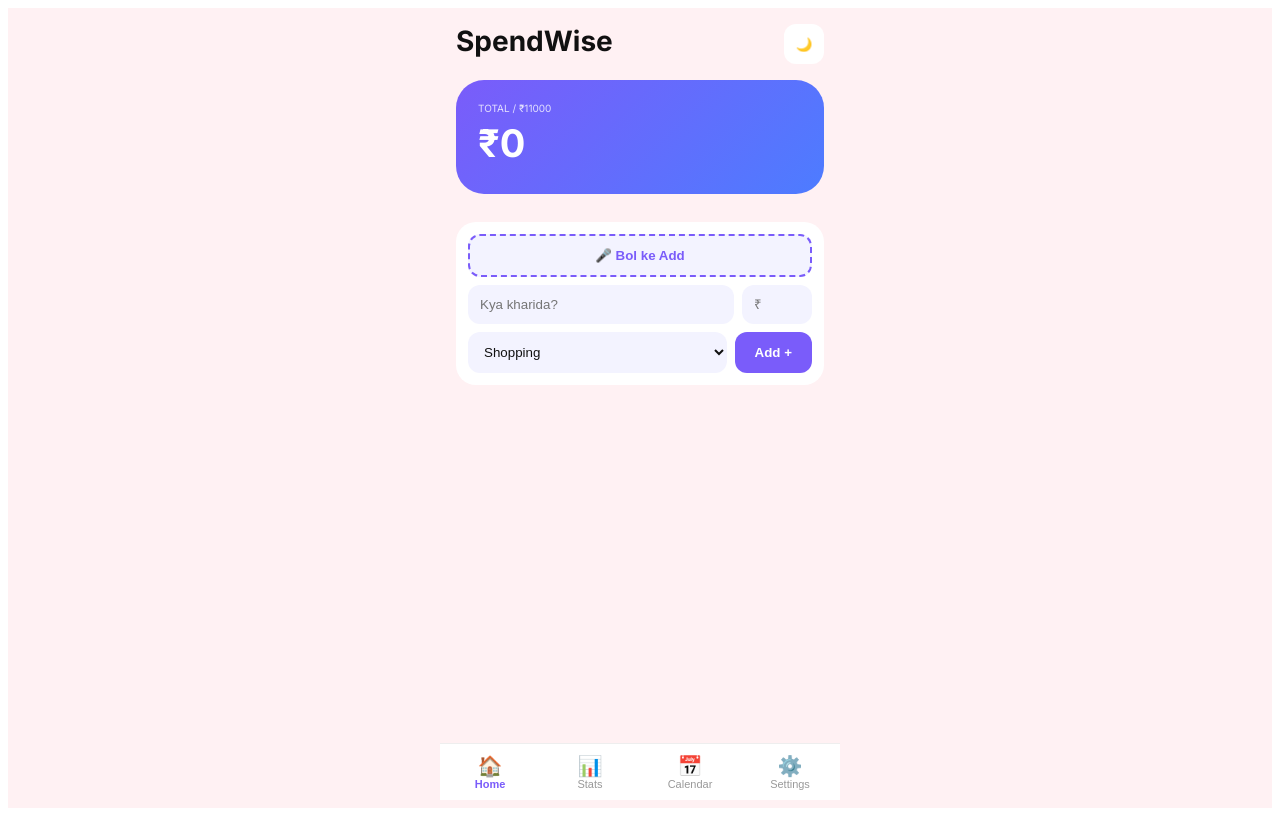
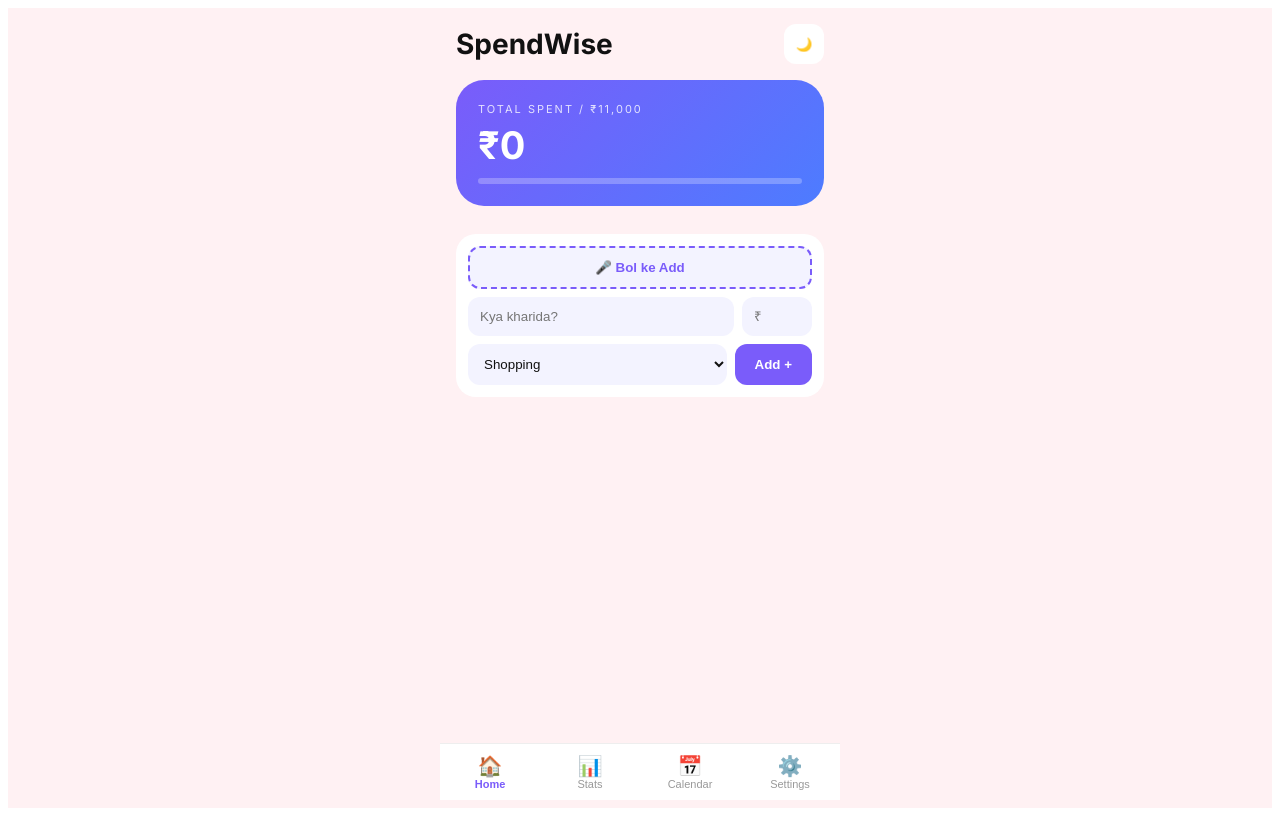
Before and after one commit to profitvertex-dot/SpendWise01, a React (Vite) app: page / in a window 1280 px wide. Built offline with nearby package versions, Linux system fonts and the light colour scheme.

Commit message:
Update App.tsx

```diff
--- a/src/App.tsx
+++ b/src/App.tsx
@@ -18,10 +18,12 @@ function SwipeRow({e, onDelete, cardBg, textColor}: any){
   return (
     <div style={{position:'relative', overflow:'hidden', borderRadius:14}}>
       <div style={{position:'absolute', right:0, top:0, bottom:0, width:90, background:'#FF3B30', display:'flex', alignItems:'center', justifyContent:'center', color:'#fff', fontWeight:800}}>Delete</div>
-      <div onTouchStart={(ev:any)=> startX.current = ev.touches[0].clientX}
+      <div
+        onTouchStart={(ev:any)=> startX.current = ev.touches[0].clientX}
         onTouchMove={(ev:any)=>{ const diff = ev.touches[0].clientX - startX.current; if(diff<0) setDx(Math.max(diff,-90)) }}
         onTouchEnd={()=>{ if(dx<-60) onDelete(); setDx(0) }}
-        style={{transform:`translateX(${dx}px)`, transition: dx===0?'transform 0.2s':'none', background:cardBg, padding:14, display:'flex', justifyContent:'space-between', position:'relative', zIndex:1}}>
+        style={{transform:`translateX(${dx}px)`, transition: dx===0?'transform 0.2s':'none', background:cardBg, padding:14, display:'flex', justifyContent:'space-between', position:'relative', zIndex:1}}
+      >
         <div><b style={{color:textColor}}>{catMeta[e.cat].emoji} {e.title}</b><div style={{fontSize:11,opacity:0.5}}>{e.dateISO} • {e.cat}</div></div>
         <b style={{color:textColor}}>₹{e.amount}</b>
       </div>
@@ -60,29 +62,78 @@ export default function App(){
   const days = Array.from({length:firstDay},()=>null).concat(Array.from({length:daysInMonth},(_,i)=>i+1))
 
   return(
-    <div style={{minHeight:'100vh', background: dark?'#000':'#FFF1F3', color:textColor, fontFamily:'Inter', paddingBottom:80, boxSizing:'border-box'}}>
+    <div style={{minHeight:'100vh', background: dark?'#000':'#FFF1F3', color:textColor, fontFamily:'Inter, system-ui', paddingBottom:80, boxSizing:'border-box'}}>
       <div style={{maxWidth:400, margin:'0 auto', padding:16, boxSizing:'border-box'}}>
+
         {page==='home' && (
           <>
-            <div style={{display:'flex', justifyContent:'space-between'}}><h1 style={{margin:0, fontSize:28, fontWeight:900}}>SpendWise</h1><button onClick={()=> setDark(!dark)} style={{width:40,height:40,borderRadius:12,border:0,background:cardBg}}>{dark?'☀️':'🌙'}</button></div>
-            <div style={{background:'linear-gradient(135deg,#7A5CFA,#4D7CFF)', borderRadius:28, padding:22, marginTop:16, color:'#fff'}}><p style={{margin:0,fontSize:10,opacity:0.8}}>TOTAL / ₹{budget}</p><h1 style={{margin:'6px 0',fontSize:38,fontWeight:900}}>₹{total.toLocaleString()}</h1></div>
-            <div style={{marginTop:14,display:'grid',gap:10}}>{expenses.slice(0,8).map(e=> <SwipeRow key={e.id} e={e} cardBg={cardBg} textColor={textColor} onDelete={()=> setExpenses(p=> p.filter(x=> x.id!==e.id))} />)}</div>
-            <div style={{background:cardBg,borderRadius:20,padding:12,marginTop:14,display:'grid',gap:8,position:'sticky',bottom:90}}><button onClick={startVoice} style={{padding:12,borderRadius:12,border:'2px dashed #7A5CFA',background:inputBg,color:'#7A5CFA',fontWeight:800}}>{listening?'🎧 Sun raha hu...':'🎤 Bol ke Add'}</button><div style={{display:'flex',gap:8}}><input value={title} onChange={e=>setTitle(e.target.value)} placeholder="Kya kharida?" style={{flex:1,padding:12,borderRadius:12,border:0,background:inputBg,color:textColor, boxSizing:'border-box'}}/><input value={amount} onChange={e=>setAmount(e.target.value)} type="number" placeholder="₹" style={{width:70,padding:12,borderRadius:12,border:0,background:inputBg,color:textColor, boxSizing:'border-box'}}/></div><div style={{display:'flex',gap:8}}><select value={cat} onChange={e=>setCat(e.target.value as Cat)} style={{flex:1,padding:12,borderRadius:12,border:0,background:inputBg,color:textColor}}><option>Shopping</option><option>Food</option><option>Travel</option><option>Gym</option><option>Other</option></select><button onClick={add} style={{padding:'0 20px',borderRadius:12,border:0,background:'#7A5CFA',color:'#fff',fontWeight:800}}>Add +</button></div></div>
+            <div style={{display:'flex', justifyContent:'space-between', alignItems:'center'}}><h1 style={{margin:0, fontSize:28, fontWeight:900}}>SpendWise</h1><button onClick={()=> setDark(!dark)} style={{width:40,height:40,borderRadius:12,border:0,background:cardBg}}>{dark?'☀️':'🌙'}</button></div>
+            <div style={{background:'linear-gradient(135deg,#7A5CFA,#4D7CFF)', borderRadius:28, padding:22, marginTop:16, color:'#fff'}}>
+              <p style={{margin:0,fontSize:11,letterSpacing:2,opacity:0.8}}>TOTAL SPENT / ₹{budget.toLocaleString()}</p>
+              <h1 style={{margin:'6px 0',fontSize:38,fontWeight:900}}>₹{total.toLocaleString('en-IN')}</h1>
+              <div style={{height:6,background:'rgba(255,255,255,0.25)',borderRadius:10,overflow:'hidden',marginTop:10}}><div style={{width:`${Math.min((total/budget)*100,100)}%`,height:'100%',background:'#fff'}}/></div>
+            </div>
+            <div style={{marginTop:14,display:'grid',gap:10}}>{expenses.slice(0,10).map(e=> <SwipeRow key={e.id} e={e} cardBg={cardBg} textColor={textColor} onDelete={()=> setExpenses(p=> p.filter(x=> x.id!==e.id))} />)}</div>
+            <div style={{background:cardBg,borderRadius:20,padding:12,marginTop:14,display:'grid',gap:8,position:'sticky',bottom:90, boxSizing:'border-box'}}>
+              <button onClick={startVoice} style={{padding:12,borderRadius:12,border:'2px dashed #7A5CFA',background:inputBg,color:'#7A5CFA',fontWeight:800}}>{listening?'🎧 Sun raha hu...':'🎤 Bol ke Add'}</button>
+              <div style={{display:'flex',gap:8}}><input value={title} onChange={e=>setTitle(e.target.value)} placeholder="Kya kharida?" style={{flex:1,padding:12,borderRadius:12,border:0,background:inputBg,color:textColor, boxSizing:'border-box'}}/><input value={amount} onChange={e=>setAmount(e.target.value)} type="number" placeholder="₹" style={{width:70,padding:12,borderRadius:12,border:0,background:inputBg,color:textColor, boxSizing:'border-box'}}/></div>
+              <div style={{display:'flex',gap:8}}><select value={cat} onChange={e=>setCat(e.target.value as Cat)} style={{flex:1,padding:12,borderRadius:12,border:0,background:inputBg,color:textColor}}><option>Shopping</option><option>Food</option><option>Travel</option><option>Gym</option><option>Other</option></select><button onClick={add} style={{padding:'0 20px',borderRadius:12,border:0,background:'#7A5CFA',color:'#fff',fontWeight:800}}>Add +</button></div>
+            </div>
           </>
         )}
+
         {page==='history' && (
           <>
-            <div style={{display:'flex', justifyContent:'space-between', alignItems:'center'}}><h2 style={{margin:0}}>Calendar 📅</h2><div style={{display:'flex',gap:8}}><button onClick={()=> setCalDate(new Date(year, month-1,1))} style={{padding:'6px 10px',borderRadius:8,border:0,background:inputBg}}>‹</button><span style={{fontWeight:800,fontSize:13}}>{calDate.toLocaleString('en-IN',{month:'short', year:'numeric'})}</span><button onClick={()=> setCalDate(new Date(year, month+1,1))} style={{padding:'6px 10px',borderRadius:8,border:0,background:inputBg}}>›</button></div></div>
-            <div style={{background:cardBg, borderRadius:20, padding:12, marginTop:14}}><div style={{display:'grid', gridTemplateColumns:'repeat(7,1fr)', gap:4, textAlign:'center', fontSize:11, opacity:0.5, marginBottom:8}}><span>Su</span><span>Mo</span><span>Tu</span><span>We</span><span>Th</span><span>Fr</span><span>Sa</span></div><div style={{display:'grid', gridTemplateColumns:'repeat(7,1fr)', gap:6}}>{days.map((d,i)=>{ if(d===null) return <div key={'e'+i}/>; const iso=`${year}-${String(month+1).padStart(2,'0')}-${String(d).padStart(2,'0')}`; const amt=dayTotals.get(iso); const isSel=selected===iso; return <button key={iso} onClick={()=> setSelected(iso)} style={{aspectRatio:'1', borderRadius:12, border:isSel?'2px solid #7A5CFA':'0', background: amt? (isSel?'#7A5CFA':inputBg):'transparent', color:isSel?'#fff':textColor, fontWeight: amt?800:400, fontSize:12, position:'relative'}}>{d}{amt && <span style={{position:'absolute', bottom:2, left:'50%', transform:'translateX(-50%)', fontSize:7, color:isSel?'#fff':'#7A5CFA'}}>₹{amt>999? `${Math.round(amt/1000)}k`:amt}</span>}</button> })}</div></div>
-            {selected? <><h3 style={{margin:'12px 0 8px', fontSize:14}}>{selected} — ₹{(dayTotals.get(selected)||0).toLocaleString()}</h3><div style={{display:'grid', gap:8}}>{expenses.filter(e=> e.dateISO===selected).map(e=> <SwipeRow key={e.id} e={e} cardBg={cardBg} textColor={textColor} onDelete={()=> setExpenses(p=> p.filter(x=> x.id!==e.id))}/> )}{expenses.filter(e=> e.dateISO===selected).length===0 && <p style={{opacity:0.5}}>Is din kuch nahi 🎉</p>}</div><button onClick={()=> setSelected(null)} style={{marginTop:10, padding:8, border:0, background:'transparent', color:'#7A5CFA'}}>← Back to all</button></> : <><input value={q} onChange={e=>setQ(e.target.value)} placeholder="Search..." style={{width:'100%', marginTop:12, padding:14, borderRadius:12, border:0, background:inputBg, color:textColor, boxSizing:'border-box', display:'block'}}/><div style={{marginTop:12, display:'grid', gap:8}}>{filtered.map(e=> <SwipeRow key={e.id} e={e} cardBg={cardBg} textColor={textColor} onDelete={()=> setExpenses(p=> p.filter(x=> x.id!==e.id))}/>)}</div></>}
+            <div style={{display:'flex', justifyContent:'space-between', alignItems:'center'}}><h2 style={{margin:0}}>Calendar 📅</h2><div style={{display:'flex',gap:8, alignItems:'center'}}><button onClick={()=> setCalDate(new Date(year, month-1,1))} style={{padding:'6px 10px',borderRadius:8,border:0,background:inputBg,color:textColor}}>‹</button><span style={{fontWeight:800,fontSize:13}}>{calDate.toLocaleString('en-IN',{month:'short', year:'numeric'})}</span><button onClick={()=> setCalDate(new Date(year, month+1,1))} style={{padding:'6px 10px',borderRadius:8,border:0,background:inputBg,color:textColor}}>›</button></div></div>
+            <div style={{background:cardBg, borderRadius:20, padding:12, marginTop:14}}><div style={{display:'grid', gridTemplateColumns:'repeat(7,1fr)', gap:4, textAlign:'center', fontSize:11, opacity:0.5, marginBottom:8}}><span>Su</span><span>Mo</span><span>Tu</span><span>We</span><span>Th</span><span>Fr</span><span>Sa</span></div><div style={{display:'grid', gridTemplateColumns:'repeat(7,1fr)', gap:6}}>{days.map((d,i)=>{ if(d===null) return <div key={'e'+i}/>; const iso=`${year}-${String(month+1).padStart(2,'0')}-${String(d).padStart(2,'0')}`; const amt=dayTotals.get(iso); const isSel=selected===iso; return <button key={iso} onClick={()=> setSelected(iso)} style={{aspectRatio:'1', borderRadius:12, border:isSel?'2px solid #7A5CFA':'0', background: amt? (isSel?'#7A5CFA':inputBg):'transparent', color:isSel?'#fff':textColor, fontWeight: amt?800:400, fontSize:12, position:'relative'}}>{d}{amt? <span style={{position:'absolute', bottom:2, left:'50%', transform:'translateX(-50%)', fontSize:7, fontWeight:800, color:isSel?'#fff':'#7A5CFA'}}>₹{amt>999? `${Math.round(amt/1000)}k`:amt}</span> : null}</button> })}</div></div>
+            {selected? <><h3 style={{margin:'12px 0 8px', fontSize:14}}>{selected} — ₹{(dayTotals.get(selected)||0).toLocaleString()}</h3><div style={{display:'grid', gap:8}}>{expenses.filter(e=> e.dateISO===selected).map(e=> <SwipeRow key={e.id} e={e} cardBg={cardBg} textColor={textColor} onDelete={()=> setExpenses(p=> p.filter(x=> x.id!==e.id))}/> )}{expenses.filter(e=> e.dateISO===selected).length===0 && <p style={{opacity:0.5, fontSize:13}}>Is din kuch nahi 🎉</p>}</div><button onClick={()=> setSelected(null)} style={{marginTop:10, padding:8, border:0, background:'transparent', color:'#7A5CFA', fontWeight:700}}>← Back to all</button></> : <><input value={q} onChange={e=>setQ(e.target.value)} placeholder="Search..." style={{width:'100%', marginTop:12, padding:14, borderRadius:12, border:0, background:inputBg, color:textColor, boxSizing:'border-box', display:'block'}}/><div style={{marginTop:12, display:'grid', gap:8}}>{filtered.map(e=> <SwipeRow key={e.id} e={e} cardBg={cardBg} textColor={textColor} onDelete={()=> setExpenses(p=> p.filter(x=> x.id!==e.id))}/>)}</div></>}
           </>
         )}
-        {page==='stats' && (<><h2>Analytics 📊</h2><div style={{background:cardBg,borderRadius:20,padding:16,marginTop:14}}>{byCat.map(([c,s])=> <div key={c} style={{marginBottom:12}}><div style={{display:'flex',justifyContent:'space-between'}}><span>{catMeta[c].emoji} {c}</span><b>₹{s}</b></div><div style={{height:8,background:inputBg,borderRadius:10,marginTop:4}}><div style={{width:`${(s/total)*100}%`,height:'100%',background:catMeta[c].color}}/></div></div>)}</div></>)}
-        {page==='settings' && (<><h2>Settings ⚙️</h2><div style={{background:cardBg,borderRadius:20,padding:16,marginTop:14,display:'grid',gap:12}}><div style={{display:'flex',gap:8}}><input type="number" value={budget} onChange={e=> setBudget(Number(e.target.value))} style={{flex:1,padding:12,borderRadius:12,border:0,background:inputBg,color:textColor, boxSizing:'border-box'}}/><span>Budget</span></div><button onClick={()=> setDark(!dark)} style={{padding:12,borderRadius:12,border:0,background:inputBg,color:textColor}}>Dark: {dark?'On':'Off'}</button><button onClick={()=> {if(confirm('Delete all?')) setExpenses([])}} style={{padding:12,borderRadius:12,border:'1px solid #FF3B30',background:'transparent',color:'#FF3B30'}}>Clear All</button></div></>)}
+
+        {page==='stats' && (() => {
+          const maxCat = Math.max(...byCat.map(([,v])=>v),1)
+          const last7 = Array.from({length:7},(_,i)=>{
+            const d = new Date(); d.setDate(d.getDate() - (6-i))
+            const iso = d.toISOString().slice(0,10)
+            return { label: d.toLocaleDateString('en-IN',{weekday:'short'}), iso, amt: dayTotals.get(iso)||0 }
+          })
+          const max7 = Math.max(...last7.map(x=>x.amt),1)
+          return (
+            <>
+              <h2 style={{margin:0}}>Analytics 📊</h2>
+              <div style={{background:cardBg, borderRadius:20, padding:16, marginTop:14}}>
+                <p style={{margin:'0 0 12px', fontSize:11, opacity:0.5, letterSpacing:1}}>SPEND BY CATEGORY</p>
+                <div style={{display:'flex', alignItems:'center', gap:16}}>
+                  <div style={{width:110, height:110, borderRadius:'50%', background:`conic-gradient(${byCat.map(([c,v],i)=>{ const prev = byCat.slice(0,i).reduce((a,[,val])=>a+val,0); return `${catMeta[c].color} ${(prev/total)*100}% ${(prev+v)/total*100}%` }).join(', ') || '#eee 0% 100%'})`, display:'flex', alignItems:'center', justifyContent:'center'}}>
+                    <div style={{width:64, height:64, borderRadius:'50%', background:cardBg, display:'flex', alignItems:'center', justifyContent:'center', fontWeight:900, fontSize:11}}>₹{total}</div>
+                  </div>
+                  <div style={{flex:1, display:'grid', gap:8}}>{byCat.map(([c,s])=> <div key={c} style={{display:'flex', justifyContent:'space-between', fontSize:12}}><span style={{display:'flex', alignItems:'center', gap:6}}><span style={{width:10,height:10,borderRadius:3,background:catMeta[c].color, display:'inline-block'}}/>{c}</span><b>₹{s}</b></div>)}{byCat.length===0 && <p style={{opacity:0.5, fontSize:12}}>No data</p>}</div>
+                </div>
+              </div>
+              <div style={{background:cardBg, borderRadius:20, padding:16, marginTop:12}}>
+                <p style={{margin:'0 0 12px', fontSize:11, opacity:0.5, letterSpacing:1}}>LAST 7 DAYS</p>
+                <div style={{display:'flex', alignItems:'end', gap:8, height:120}}>{last7.map(d=> <div key={d.iso} style={{flex:1, display:'flex', flexDirection:'column', alignItems:'center', gap:6}}><div style={{width:'100%', height:`${(d.amt/max7)*90+4}px`, background: d.amt? '#7A5CFA':'#EEE', borderRadius:8}}/><span style={{fontSize:10, opacity:0.6}}>{d.label}</span><span style={{fontSize:9, fontWeight:800}}>{d.amt? `₹${d.amt}`:''}</span></div>)}</div>
+              </div>
+              <div style={{background:cardBg,borderRadius:20,padding:16,marginTop:12}}><p style={{margin:'0 0 12px', fontSize:11, opacity:0.5}}>CATEGORY BARS</p>{byCat.map(([c,s])=> <div key={c} style={{marginBottom:12}}><div style={{display:'flex',justifyContent:'space-between', fontSize:13}}><span>{catMeta[c].emoji} {c}</span><b>₹{s}</b></div><div style={{height:8,background:inputBg,borderRadius:10,marginTop:4}}><div style={{width:`${(s/maxCat)*100}%`,height:'100%',background:catMeta[c].color,borderRadius:10}}/></div></div>)}</div>
+            </>
+          )
+        })()}
+
+        {page==='settings' && (
+          <>
+            <h2 style={{margin:0}}>Settings ⚙️</h2>
+            <div style={{background:cardBg,borderRadius:20,padding:16,marginTop:14,display:'grid',gap:12, boxSizing:'border-box'}}>
+              <div style={{display:'flex',gap:8, alignItems:'center'}}><input type="number" value={budget} onChange={e=> setBudget(Number(e.target.value))} style={{flex:1,padding:12,borderRadius:12,border:0,background:inputBg,color:textColor, boxSizing:'border-box'}}/><span>Budget</span></div>
+              <button onClick={()=> setDark(!dark)} style={{padding:12,borderRadius:12,border:0,background:inputBg,color:textColor}}>Dark: {dark?'On':'Off'}</button>
+              <button onClick={()=> {if(confirm('Delete all?')) setExpenses([])}} style={{padding:12,borderRadius:12,border:'1px solid #FF3B30',background:'transparent',color:'#FF3B30',fontWeight:700}}>🗑️ Clear All Data</button>
+              <div style={{opacity:0.4,fontSize:11,textAlign:'center',marginTop:8}}>SpendWise v2.1 • Charts Added</div>
+            </div>
+          </>
+        )}
       </div>
-      <div style={{position:'fixed',bottom:0,left:0,right:0, background:cardBg, borderTop:'1px solid #eee', display:'flex', maxWidth:400, margin:'0 auto'}}>
+      <div style={{position:'fixed',bottom:0,left:0,right:0, background:cardBg, borderTop: dark?'1px solid #1E1E20':'1px solid #eee', display:'flex', maxWidth:400, margin:'0 auto'}}>
         <NavItem k="home" icon="🏠" label="Home"/><NavItem k="stats" icon="📊" label="Stats"/><NavItem k="history" icon="📅" label="Calendar"/><NavItem k="settings" icon="⚙️" label="Settings"/>
       </div>
     </div>
   )
-            }
+              }
```
